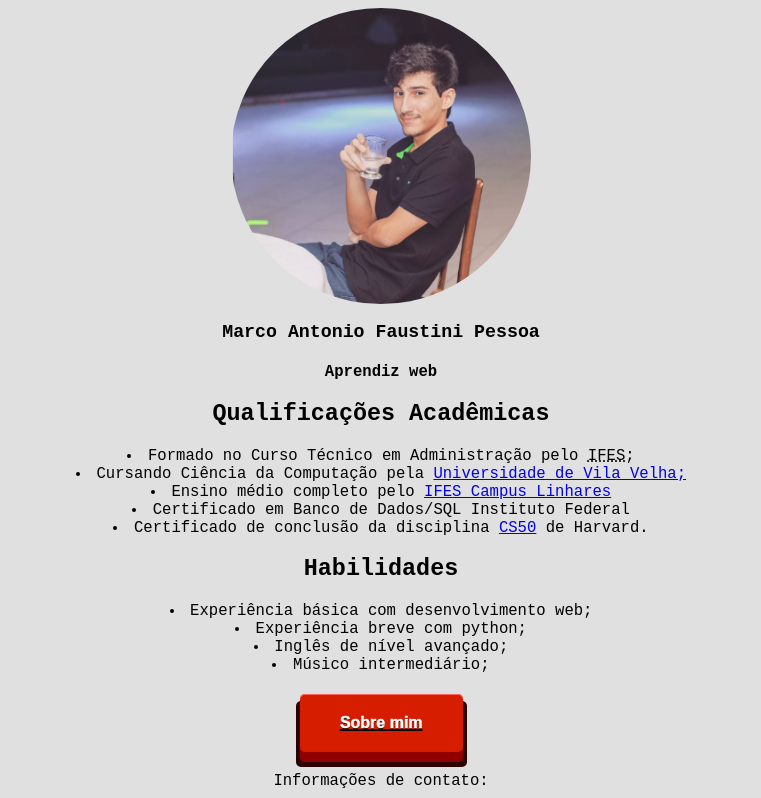
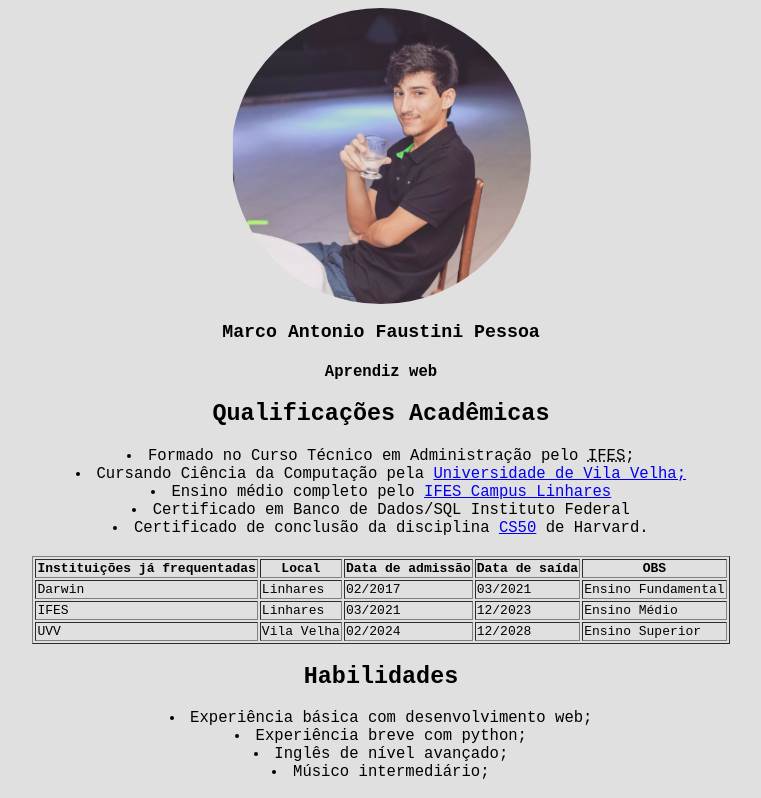
Before and after one commit to Markyneos/meucurriculo, a plain HTML site: page index.html in a window 1280 px wide. Shown: the top 798 px of the page, without its empty margins (259-1020 px from the left). Drawn offline with Linux system fonts and the light colour scheme.

Commit message:
Fiz mudanças significativas

```diff
--- a/eu.css
+++ b/eu.css
@@ -0,0 +1,9 @@
+@font-face {
+    font-family: monospace;
+    src: url('Kode_Mono/KodeMono-VariableFont_wght.ttf') format('truetype');
+}
+
+body {
+    background-color: #e0e0e0;
+    font-family: monospace;
+}
--- a/index.html
+++ b/index.html
@@ -26,6 +26,40 @@
             <li>Certificado de conclusão da disciplina <a href="https://pll.harvard.edu/course/cs50-introduction-computer-science" target="_blank">CS50</a> de Harvard.</li>
 
             </ul>
+            <h1></h1>
+
+            <table border="1">
+                <thead>
+                    <th>Instituições já frequentadas</th>
+                    <th>Local</th>
+                    <th>Data de admissão</th>
+                    <th>Data de saída</th>
+                    <th>OBS</th>
+                </thread>
+                <tbody>
+                    <tr>
+                        <td>Darwin</td>
+                        <td>Linhares</td>
+                        <td>02/2017</td>
+                        <td>03/2021</td>
+                        <td>Ensino Fundamental</td>
+                    </tr>
+                    <tr>
+                        <td>IFES</td>
+                        <td>Linhares</td>
+                        <td>03/2021</td>
+                        <td>12/2023</td>
+                        <td>Ensino Médio</td>
+                    </tr>
+                    <tr>
+                        <td>UVV</td>
+                        <td>Vila Velha</td>
+                        <td>02/2024</td>
+                        <td>12/2028</td>
+                        <td>Ensino Superior</td>
+                    </tr>
+                </tbody>
+            </table>
         <h2>Habilidades</h2>
             <li>Experiência básica com desenvolvimento web;</li>
             <li>Experiência breve com python;</li>
--- a/style.css
+++ b/style.css
@@ -16,8 +16,12 @@ div {
 article {
   image-orientation: flip;
   justify-content:start;
-  text-align: center;
+  align-self: flex-end;
 
+}
+
+table {
+    margin: auto;
 }
 
 body {
```
Also changed, not shown: sobre-mim.html (+4 -0 lines), imagens/MAG_2623.JPG (added).
